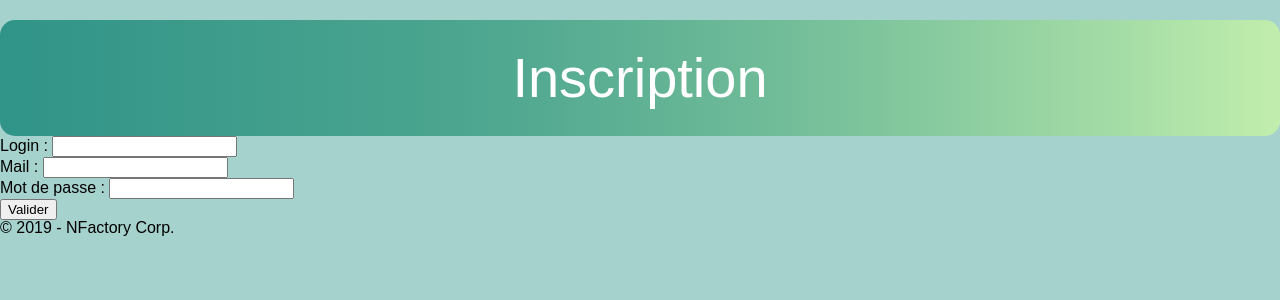
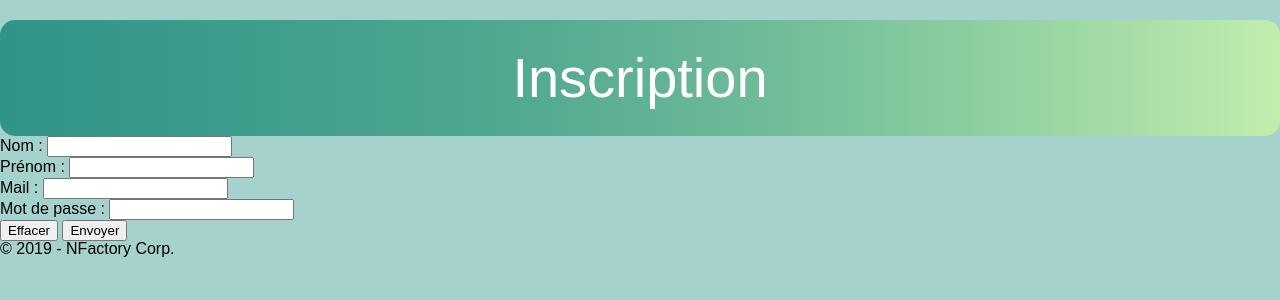
Before and after one commit to AxelBarbeHusson/Carnax, a PHP site: page /carnex/index.php?page=inscriptions in a window 1280 px wide. Shown: the part 264-564 px from the top of the page. Run offline with PHP 8.4, Linux system fonts and the light colour scheme; some libraries are stand-ins or nearby versions.

Commit message:
INSCRIPTIONS FONCTIONNE BORDEL DE MERDE

```diff
--- a/includes/frmInscription.php
+++ b/includes/frmInscription.php
@@ -1,23 +1,28 @@
 <?php
-if (!isset($nom)) $login = "";
+if (!isset($nom)) $nom = "";
+if (!isset($prenom)) $prenom = "";
 if (!isset($mail)) $mail = "";
-if (!isset($mdp)) $mdp = "";
 ?>
 <form method="post" action="index.php?page=inscriptions">
     <div>
-        <label for="login">Login&nbsp;: </label>
-        <input type="text" id="login" name="login" value="<?=$login?>" />
+        <label for="nom">Nom&nbsp;: </label>
+        <input type="text" id="nom" name="nom" value="<?= $nom ?>"/>
+    </div>
+    <div>
+        <label for="prenom">Prénom&nbsp;: </label>
+        <input type="text" id="prenom" name="prenom" value="<?= $prenom ?>"/>
     </div>
     <div>
         <label for="mail">Mail&nbsp;: </label>
-        <input type="text" id="mail" name="mail" value="<?=$mail?>" />
+        <input type="text" id="mail" name="mail" value="<?= $mail ?>"/>
     </div>
     <div>
         <label for="mdp">Mot de passe&nbsp;: </label>
-        <input type="password" id="mdp" name="mdp" value="<?=$mdp?>" />
+        <input type="password" id="mdp" name="mdp"/>
     </div>
     <div>
-        <input type="submit" value="Valider" />
+        <input type="reset" value="Effacer"/>
+        <input type="submit" value="Envoyer"/>
     </div>
-    <input type="hidden" name="inscription" />
+    <input type="hidden" name="maurice"/>
 </form>
--- a/includes/inscriptions.inc.php
+++ b/includes/inscriptions.inc.php
@@ -1,13 +1,15 @@
 <h1>Inscription</h1>
 <?php
-if (isset($_POST['inscriptions'])) {
-    $login = isset($_POST['login']) ? $_POST['login'] : "";
+if (isset($_POST['maurice'])) {
+    $nom = isset($_POST['nom']) ? $_POST['nom'] : "";
+    $prenom = isset($_POST['prenom']) ? $_POST['prenom'] : "";
     $mail = isset($_POST['mail']) ? $_POST['mail'] : "";
     $mdp = isset($_POST['mdp']) ? $_POST['mdp'] : "";
-    die("toto");
     $erreurs = array();
-    if (!(mb_strlen($login) >= 2 && ctype_alpha($login)))
-        array_push($erreurs, "Veuillez saisir votre login.");
+    if (!(mb_strlen($nom) >= 2 && ctype_alpha($nom)))
+        array_push($erreurs, "Veuillez saisir un nom correct.");
+    if (!(mb_strlen($prenom) >= 2 && ctype_alpha($prenom)))
+        array_push($erreurs, "Veuillez saisir un prénom correct.");
     if (!filter_var($mail, FILTER_VALIDATE_EMAIL))
         array_push($erreurs, "Veuillez saisir une adresse mail valide.");
     if (mb_strlen($mdp) < 6)
@@ -23,26 +25,23 @@ if (isset($_POST['inscriptions'])) {
         echo $message;
         include "frmInscription.php";
     } else {
-        $sql = "SELECT COUNT(*) FROM carnexadmin WHERE MailAdmin='" . $mail . "'";
+        $sql = "SELECT COUNT(*) FROM t_users WHERE USEMAIL='" . $mail . "'";
         $nombreOccurences = $pdo->query($sql)->fetchColumn();
         if ($nombreOccurences == 0) {
             $mdp = password_hash($mdp, PASSWORD_DEFAULT);
-            $sql = "INSERT INTO carnexadmin
-                (LoginAdmin, PasswordAdmin, MailAdmin)
-                VALUES ('" . $login . "', '" . $mdp . "', '" . $mail . "')";
+            $sql = "INSERT INTO t_users
+                (USENOM, USEPRENOM, USEMAIL, USEPASSWORD)
+                VALUES ('" . $nom . "', '" . $prenom . "', '" . $mail . "', '" . $mdp . "')";
             $query = $pdo->prepare($sql);
-            $query->bindValue('IdAdmin', PDO::PARAM_STR);
-            $query->bindValue('LoginAdmin', $login, PDO::PARAM_STR);
-            $query->bindValue('PasswordAdmin', $mdp, PDO::PARAM_STR);
-            $query->bindValue('MailAdmin', $mail, PDO::PARAM_STR);
+            $query->bindValue('USENOM', $nom, PDO::PARAM_STR);
+            $query->bindValue('USEPRENOM', $prenom, PDO::PARAM_STR);
+            $query->bindValue('USEMAIL', $mail, PDO::PARAM_STR);
+            $query->bindValue('USEPASSWORD', $mdp, PDO::PARAM_STR);
             $query->execute();
-            $msg = "Inscription OK";
+            $msg = "Inscription Ok";
             $sujet = "Validation de votre inscription";
-            /*$headers = 'From: manu@elysee.fr' . "\r\n" .
-                'Reply-To: manu@elysee.fr' . "\r\n" .
-                'X-Mailer: PHP/' . phpversion();*/
             if (mail($mail, $sujet, $msg)) {
-                echo "Inscription OK";
+                echo "Inscription ok !";
             } else {
                 echo "Probleme d'inscription";
             }
```
